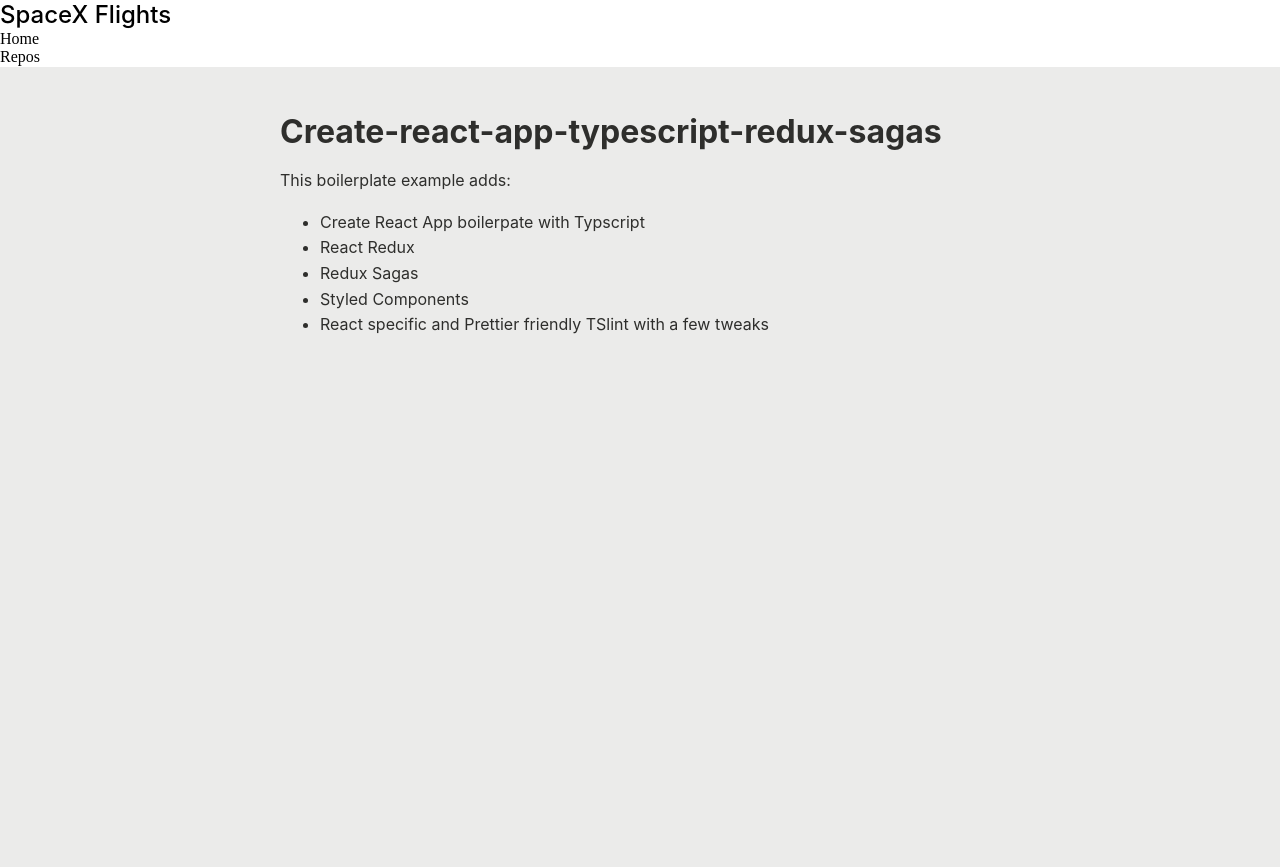
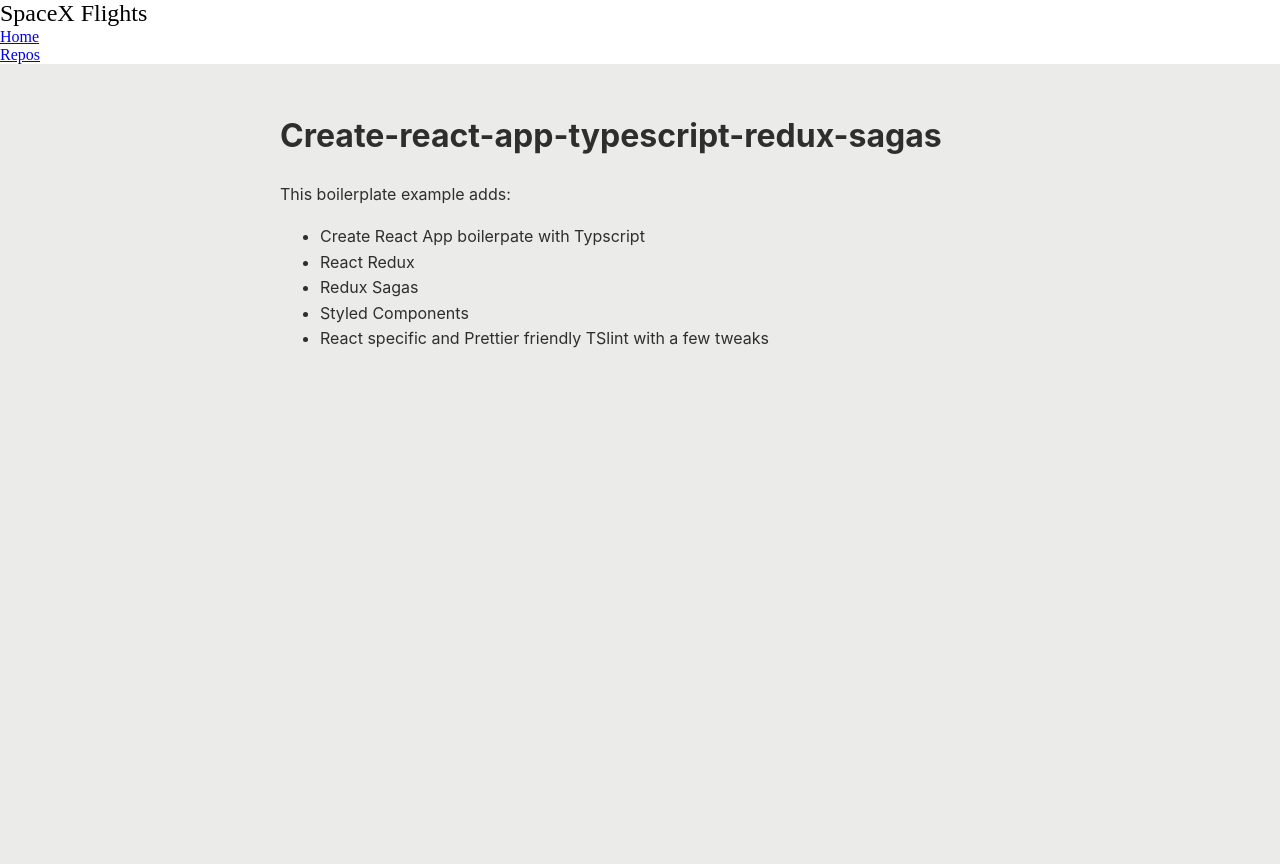
Before and after one commit to RobEasthope/create-react-app-typescript-redux-sagas, a React (Create React App) app: page / in a window 1280 px wide. Built offline with nearby package versions, Linux system fonts and the light colour scheme.

Commit message:
Remove all global styles

```diff
--- a/src/styles/GlobalStyles.ts
+++ b/src/styles/GlobalStyles.ts
@@ -1,52 +1,7 @@
 import { createGlobalStyle } from "styled-components";
 
 export const GlobalStyles = createGlobalStyle`
-  body {
-    width: 100%;
-    overflow-x: hidden;
-    overflow-y: scroll;
-  }
 
-  h1,
-  h2,
-  h3,
-  h4 {
-    margin-bottom: 0.5rem;
-    font-family: "IBM Plex Sans", -apple-system, BlinkMacSystemFont, Segoe UI,
-      Roboto, Oxygen, Ubuntu, Cantarell, Fira Sans, Droid Sans, Helvetica Neue,
-      Arial, sans-serif;
-    line-height: 1.25;
-  }
-
-  a {
-    color: inherit;
-    text-decoration: none;
-
-    &:hover,
-    &:focus {
-      text-decoration: underline;
-    }
-  }
-
-  img {
-    max-width: 100%;
-    position: relative;
-    vertical-align: middle;
-  }
-
-  figure {
-    margin: 2rem 0;
-  }
-
-  figcaption {
-    font-size: 80%;
-  }
-
-  table {
-    width: 100%;
-    font-size: 85%;
-    border-collapse: collapse;
-  }
 `;
 
 export default GlobalStyles;
```
